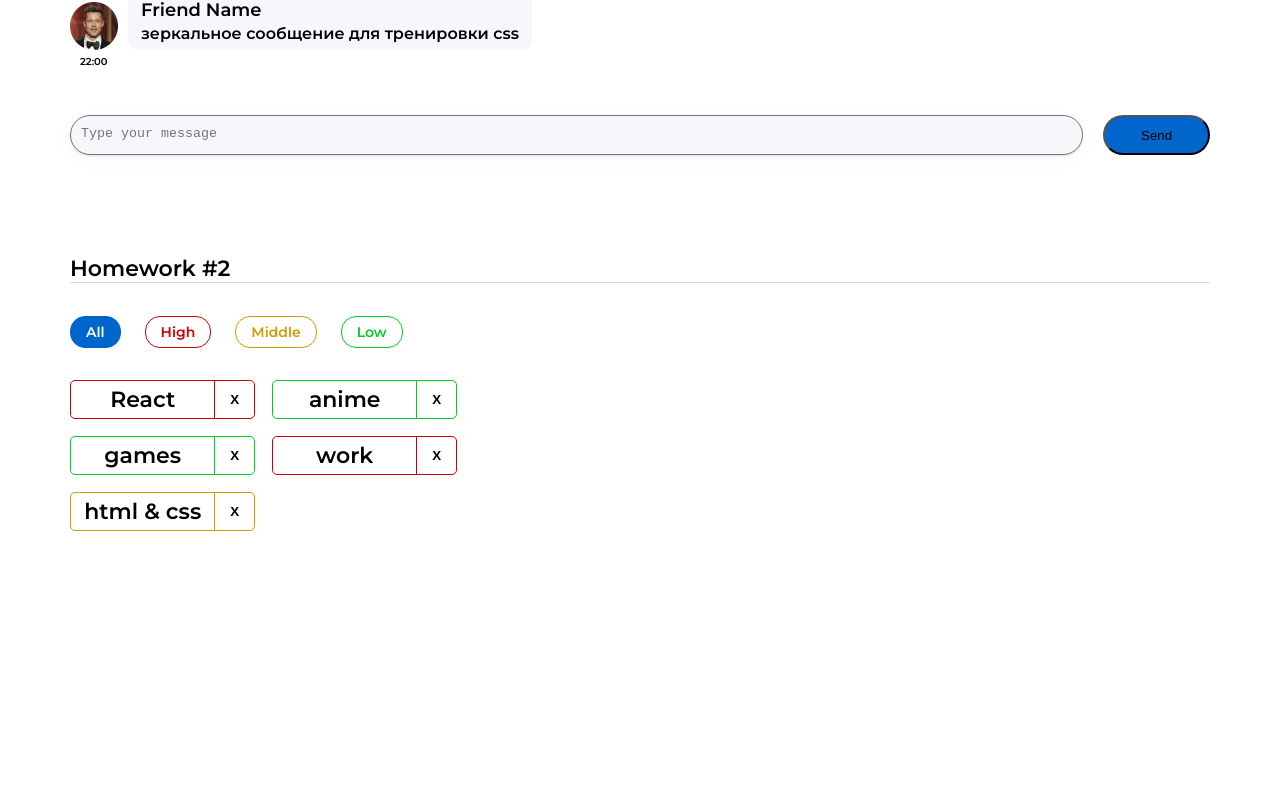
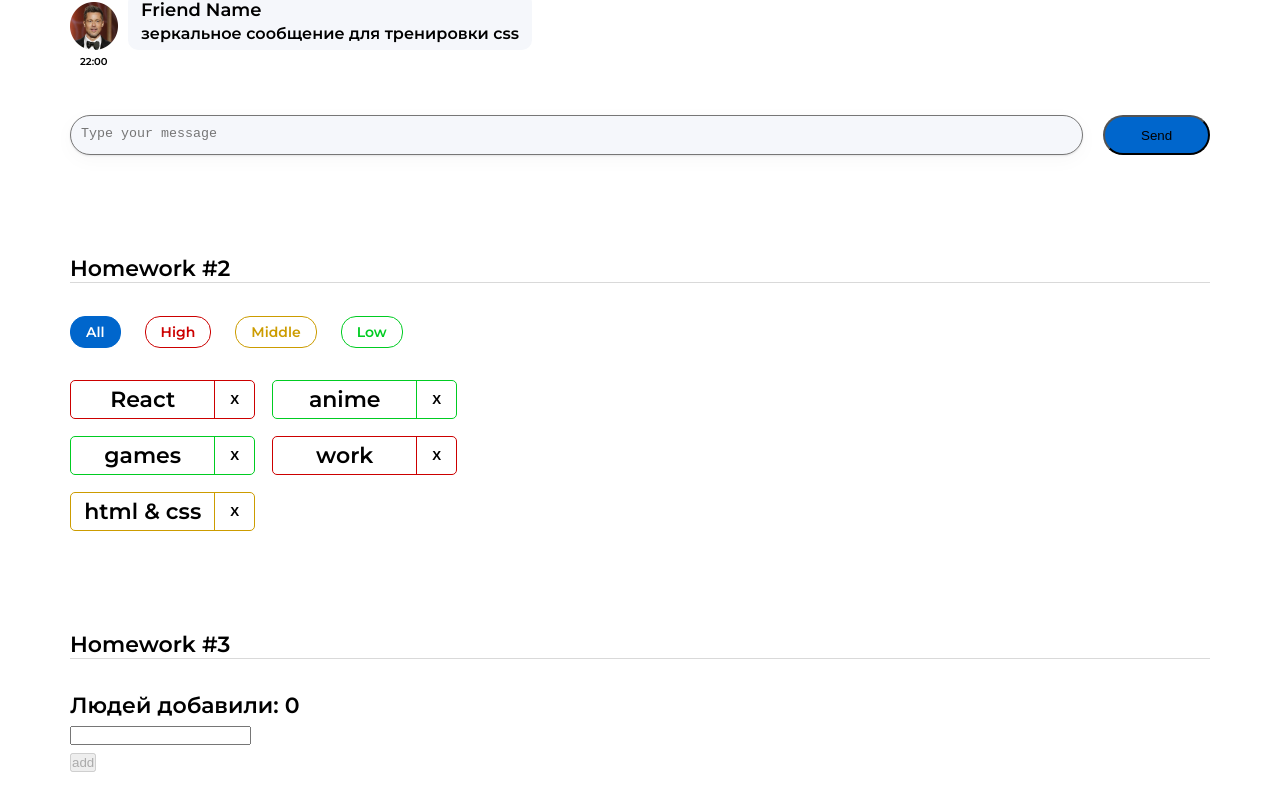
Before and after one commit to keebirg/hws2, a React (Create React App) app: page / in a window 1280 px wide. Shown: the part 342-1153 px from the top of the page. Before the commit the page ends 973 px from the top, so only its background shows below. Built offline with nearby package versions, Linux system fonts and the light colour scheme.

Commit message:
HW3_2week

```diff
--- a/src/s1-main/App.tsx
+++ b/src/s1-main/App.tsx
@@ -2,6 +2,7 @@
 import s from './App.module.css'
 import HW1 from '../s2-homeworks/hw01/HW1'
 import HW2 from "../s2-homeworks/hw02/HW2";
+import HW3 from "../s2-homeworks/hw03/HW3";
 
 function App() {
     return (
@@ -9,7 +10,7 @@
             <HW1/>
             {/*раскомментировать по ходу выполнения*/}
             <HW2/>
-            {/*<HW3/>*/}
+            <HW3/>
             {/*<HW4/>*/}
 
             {/*при выполнении дз 5 и более - закомментировать здесь дз 1-4, так как они есть внутри дз 5*/}
--- a/src/s2-homeworks/hw03/Greeting.tsx
+++ b/src/s2-homeworks/hw03/Greeting.tsx
@@ -2,14 +2,14 @@
 import s from './Greeting.module.css'
 
 type GreetingPropsType = {
-    name: any // need to fix any
-    setNameCallback: any // need to fix any
-    addUser: any // need to fix any
-    onBlur: any // need to fix any
-    onEnter: any // need to fix any
-    error: any // need to fix any
-    totalUsers: any // need to fix any
-    lastUserName?: any // need to fix any
+    name: string // need to fix any
+    setNameCallback: (e:ChangeEvent<HTMLInputElement>)=>void // need to fix any
+    addUser: ()=>void // need to fix any
+    onBlur: ()=>void // need to fix any
+    onEnter: (e:KeyboardEvent<HTMLInputElement>)=>void // need to fix any
+    error: string // need to fix any
+    totalUsers: number // need to fix any
+    lastUserName?: string // need to fix any
 }
 
 // презентационная компонента (для верстальщика)
--- a/src/s2-homeworks/hw03/GreetingContainer.tsx
+++ b/src/s2-homeworks/hw03/GreetingContainer.tsx
@@ -1,20 +1,32 @@
-import React, { ChangeEvent, KeyboardEvent, useState } from 'react'
+import React, {
+    ChangeEvent,
+    KeyboardEvent,
+    useState
+} from 'react'
 import Greeting from './Greeting'
-import { UserType } from './HW3'
+import {UserType} from './HW3'
 
 type GreetingContainerPropsType = {
-    users: any // need to fix any
-    addUserCallback: any // need to fix any
+    users: UserType[] // need to fix any
+    addUserCallback: (name: string) => void // need to fix any
 }
 
-export const pureAddUser = (name: any, setError: any, setName: any, addUserCallback: any) => {
+export const pureAddUser = (name: string, setError: (error: string) => void, setName: (name: string) => void, addUserCallback: (name: string) => void) => {
+    if (!name) {
+        setError('error')
+    } else {
+        addUserCallback(name)
+        setName('')
+    }
     // если имя пустое - показать ошибку, иначе - добавить юзера и очистить инпут
 }
 
-export const pureOnBlur = (name: any, setError: any) => { // если имя пустое - показать ошибку
+export const pureOnBlur = (name: string, setError: (error:string)=>void) => { // если имя пустое - показать ошибку
+    if(!name) setError('error');
 }
 
-export const pureOnEnter = (e: any, addUser: any) => { // если нажата кнопка Enter - добавить
+export const pureOnEnter = (e: KeyboardEvent<HTMLInputElement>, addUser: () => void) => { // если нажата кнопка Enter - добавить
+    if (e.key == 'Enter') addUser();
 }
 
 // более простой и понятный для новичков
@@ -22,15 +34,15 @@
 
 // более современный и удобный для про :)
 const GreetingContainer: React.FC<GreetingContainerPropsType> = ({
-    users,
-    addUserCallback,
-}) => {
+                                                                     users,
+                                                                     addUserCallback,
+                                                                 }) => {
     // деструктуризация пропсов
-    const [name, setName] = useState<any>('') // need to fix any
-    const [error, setError] = useState<any>('') // need to fix any
+    const [name, setName] = useState<string>('') // need to fix any
+    const [error, setError] = useState<string>('') // need to fix any
 
-    const setNameCallback = (e: any) => { // need to fix any
-        setName('some name') // need to fix
+    const setNameCallback = (e: ChangeEvent<HTMLInputElement>) => { // need to fix any
+        setName(e.currentTarget.value) // need to fix
 
         error && setError('')
     }
@@ -42,12 +54,12 @@
         pureOnBlur(name, setError)
     }
 
-    const onEnter = (e: any) => {
+    const onEnter = (e: KeyboardEvent<HTMLInputElement>) => {
         pureOnEnter(e, addUser)
     }
 
-    const totalUsers = 0 // need to fix
-    const lastUserName = 'some name' // need to fix
+    const totalUsers = users.length // need to fix
+    const lastUserName = name // need to fix
 
     return (
         <Greeting
--- a/src/s2-homeworks/hw03/HW3.tsx
+++ b/src/s2-homeworks/hw03/HW3.tsx
@@ -19,20 +19,22 @@
 
 // types
 export type UserType = {
-    _id: any // need to fix any
-    name: any // need to fix any
+    _id: string // need to fix any
+    name: string // need to fix any
 }
 
-export const pureAddUserCallback = (name: any, setUsers: any, users: any) => { // need to fix any
-    const user = { // need to fix
+export const pureAddUserCallback = (name: string, setUsers: (users: UserType[])=>void, users: UserType[]) => { // need to fix any
+    const user = {
+        _id: v1(),
+        name:name
     }
     setUsers([...users, user])
 }
 
 const HW3 = () => {
-    const [users, setUsers] = useState<any>([]) // need to fix any
+    const [users, setUsers] = useState<UserType[]>([]) // need to fix any
 
-    const addUserCallback = (name: any) => { // need to fix any
+    const addUserCallback = (name: string) => { // need to fix any
         pureAddUserCallback(name, setUsers, users)
     }
 
```
